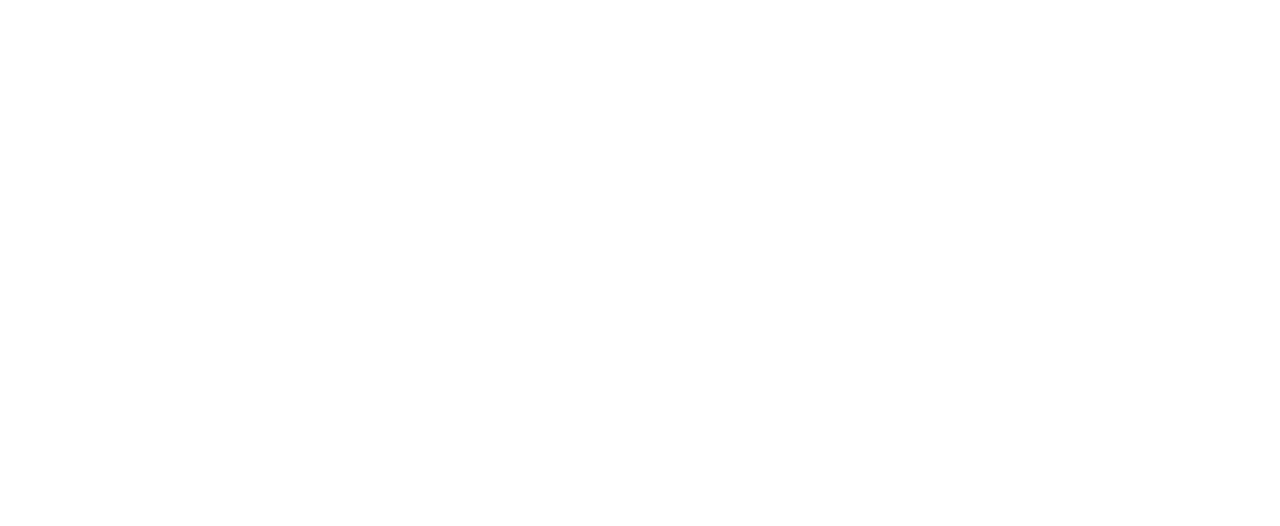
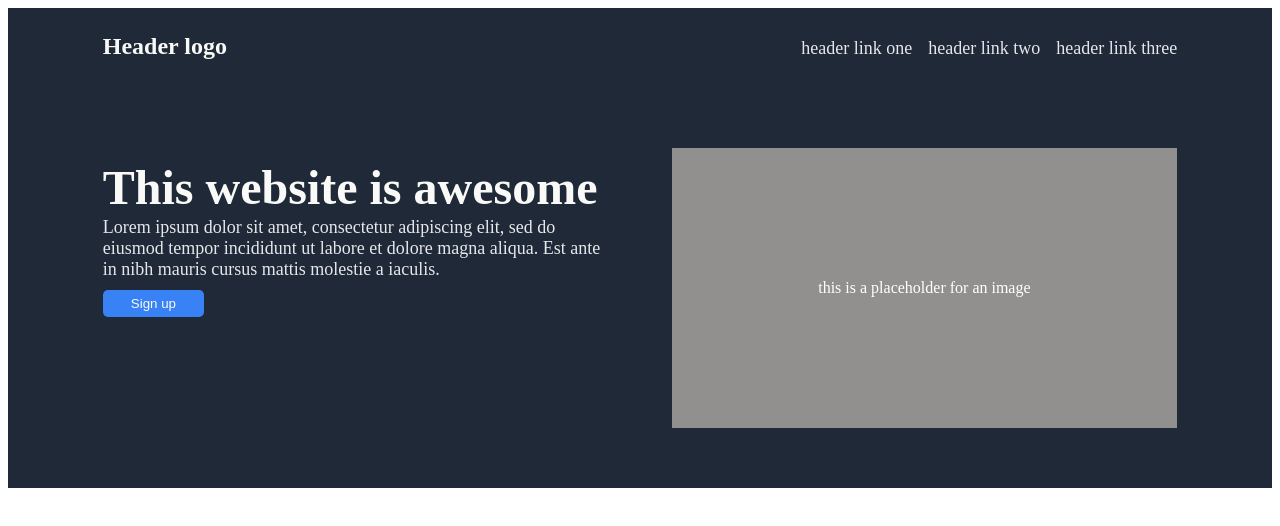
Before and after one commit to Purpleflax/landing-page, a plain HTML site: page index.html in a window 1280 px wide. Drawn offline with Linux system fonts and the light colour scheme.

Commit message:
Add header of page

```diff
--- a/index.html
+++ b/index.html
@@ -5,11 +5,31 @@
     <meta http-equiv="X-UA-Compatible" content="IE=edge">
     <meta name="viewport" content="width=device-width, initial-scale=1.0">
     <title>Document</title>
+    <link rel="stylesheet" href="styles.css">
 </head>
 <body>
-    <div class="header">
-        <div class="logo">
-            <img src=""
+    <div class="topper">
+        <div class="header">
+            <div class="logo">
+                <a>Header logo</a>
+            </div>
+            <ul class="linklist">
+                <a>header link one</a>
+                <a>header link two</a>
+                <a>header link three</a>
+            </ul>
+        </div>
+        <div class="topbody">
+            <div class="toptext">
+                <h1 class="toptitle">This website is awesome</h1>
+                <a class="topdesc">Lorem ipsum dolor sit amet, consectetur adipiscing elit, sed do eiusmod tempor incididunt ut labore et dolore magna aliqua. Est ante in nibh mauris cursus mattis molestie a iaculis.</a>
+                <div class="button">
+                <button>Sign up</button>
+                </div>
+            </div>
+            <div class="placeholder">
+                <a class="placeholdertext">this is a placeholder for an image</a>
+            </div>
         </div>
     </div>
 </body>
--- a/styles.css
+++ b/styles.css
@@ -0,0 +1,80 @@
+.topper {
+    background-color: #1F2937;
+}
+
+.header {
+    height: 80px;
+    width: auto;
+    background-color: #1F2937;
+    display: flex;
+    justify-content: space-between;
+    margin-right: 7.5%;
+    margin-left: 7.5%;
+}
+
+.linklist {
+    display: flex;
+    margin-top: 30px;
+    gap: 16px;
+    color: #E5E7EB;
+    font-size: 18px;
+}
+
+.logo {
+    color: #F9FAF8;
+    font-size: 24px;
+    margin-top: 25px;
+    font-weight: bold;
+}
+
+.topbody {
+    height: 400px;
+    width: auto;
+    background-color: #1F2937;
+    display: flex;
+    justify-content: center;
+    align-items: center;
+    gap: 5%;
+}
+
+.toptext {
+    width: 40%;
+    height: 80%;
+}
+
+.placeholder {
+    width: 40%;
+    height: 70%;
+    background-color: rgb(146, 143, 143);
+    justify-content: center;
+    align-items: center;
+    display: flex;
+}
+
+.toptitle {
+    font-size: 48px;
+    font-weight: bolder;
+    color: #F9FAF8;
+    margin-bottom: 2px;
+}
+
+.topdesc {
+    font-size: 18px;
+    color: #E5E7EB;
+}
+
+button {
+    background-color: #3882F6;
+    color: #F9FAF8;
+    padding-left: 28px;
+    padding-right: 28px;
+    padding-top: 6px;
+    padding-bottom: 6px;
+    border-radius: 5px;
+    border: 0;
+    margin-top: 10px;
+}
+
+.placeholdertext {
+    color: white;
+}
```
Also changed, not shown: images/logo.png (deleted), 1 other file.
